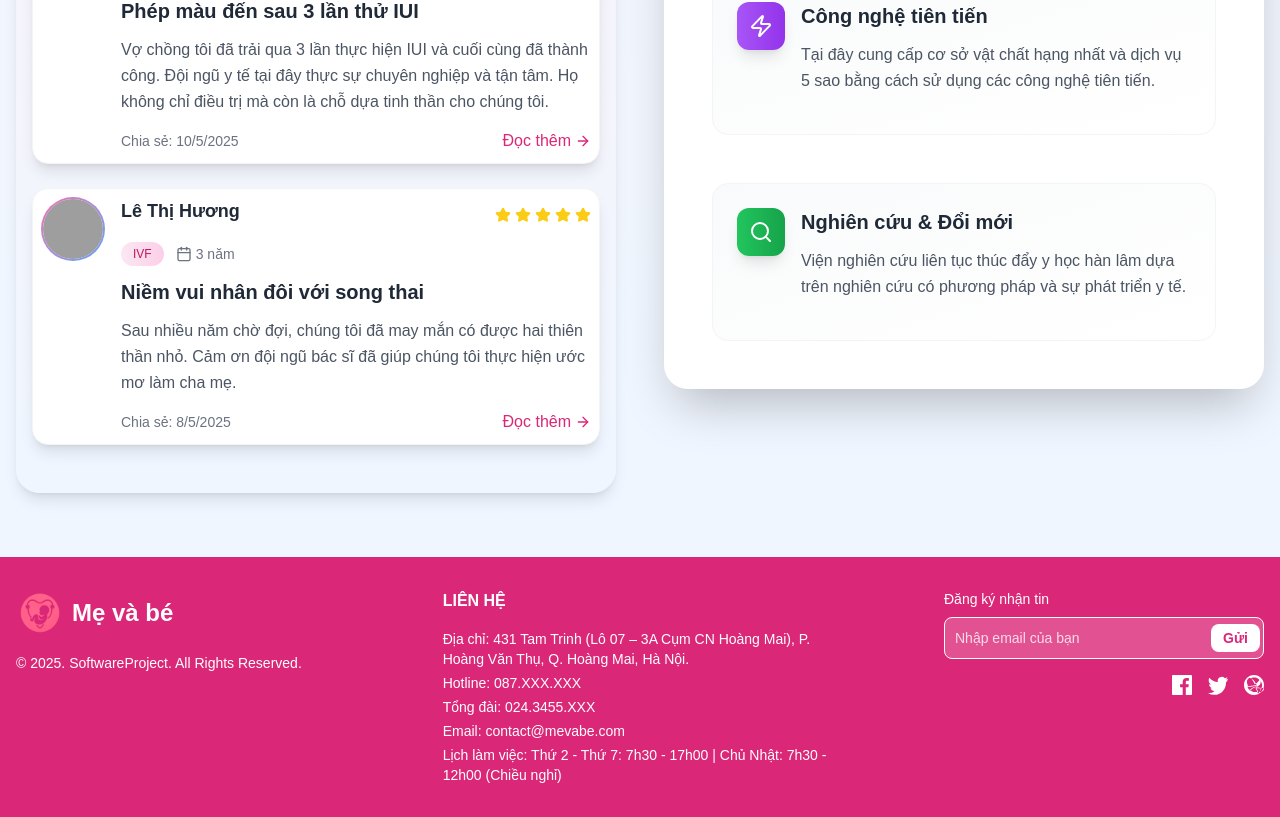
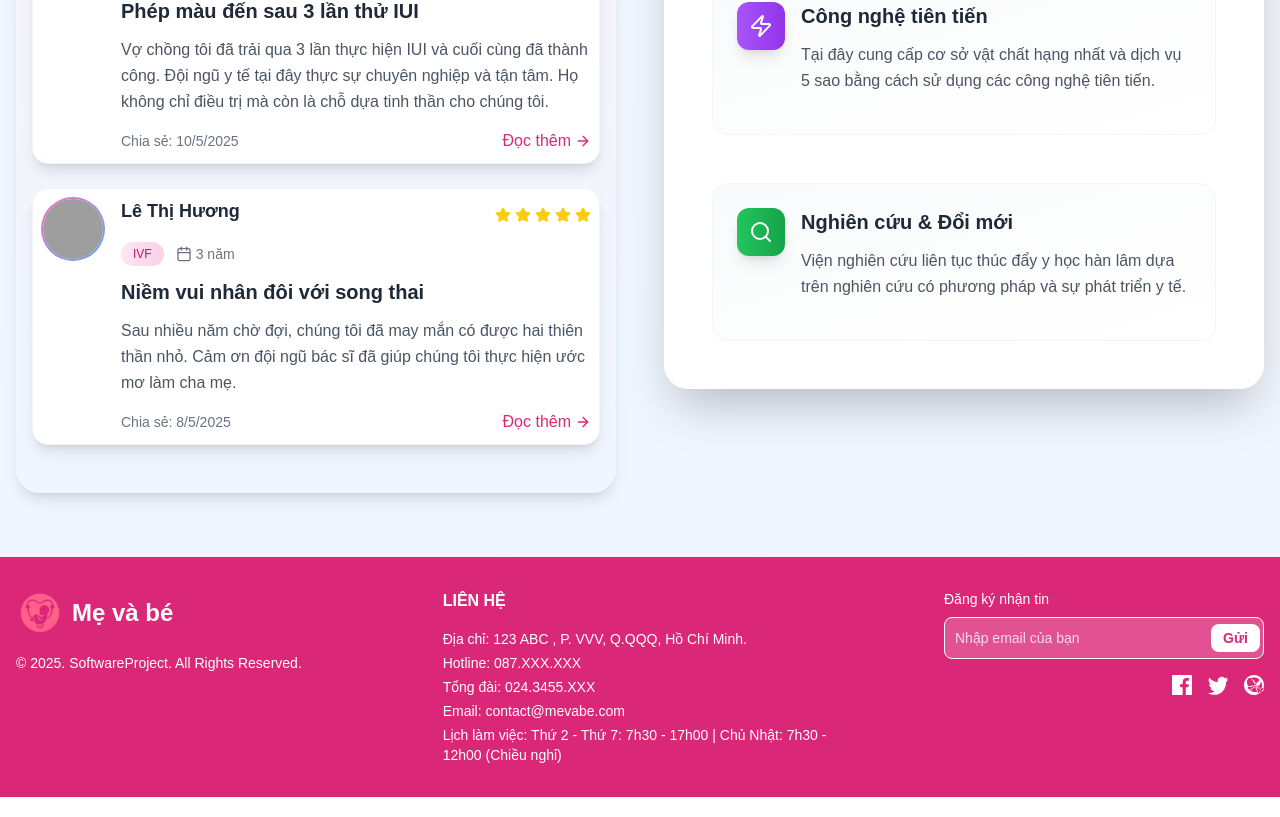
Before and after one commit to MinMinstd/frontend-infertility-system, a React (Vite) app: page / in a window 1280 px wide. Shown: the part 3474-4291 px from the top of the page. Built offline with nearby package versions, Linux system fonts and the light colour scheme; grey boxes are pictures that could not be loaded.

Commit message:
update footer

```diff
--- a/src/components/Contact.tsx
+++ b/src/components/Contact.tsx
@@ -16,7 +16,7 @@ export default function Contact() {
           <div className="flex-1 space-y-4">
             <div className="flex items-center gap-2">
               <MapPinIcon className="h-6 w-6 text-pink-500" />
-              <span>123 Đường Hạnh Phúc, Quận 1, TP.HCM</span>
+              <span>123 Đường ABC, Quận 1, TP.HCM</span>
             </div>
             <div className="flex items-center gap-2">
               <PhoneIcon className="h-6 w-6 text-blue-500" />
--- a/src/components/Footer.tsx
+++ b/src/components/Footer.tsx
@@ -25,9 +25,7 @@ export default function Footer() {
             </h2>
             <div className="text-white text-sm">
               <div className="mb-1">
-                <span className="font-medium">Địa chỉ:</span> 431 Tam Trinh (Lô
-                07 – 3A Cụm CN Hoàng Mai), P. Hoàng Văn Thụ, Q. Hoàng Mai, Hà
-                Nội.
+                <span className="font-medium">Địa chỉ:</span> 123 ABC , P. VVV, Q.QQQ, Hồ Chí Minh.
               </div>
               <div className="mb-1">
                 <span className="font-medium">Hotline:</span> 087.XXX.XXX
```
